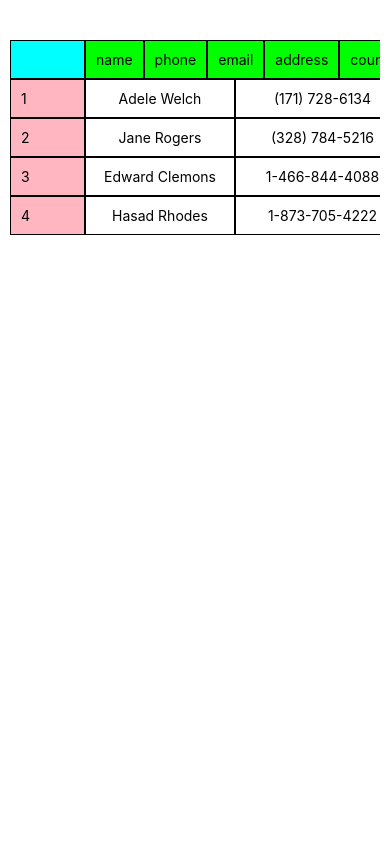
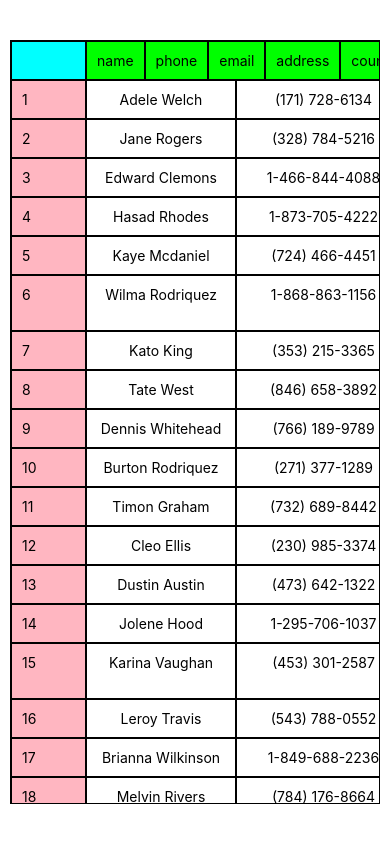
Before and after one commit to DrewIndeed/react-native-projects, a React Native app in the folder freezable-table/: screen / in a window 390 px wide. Built offline with nearby package versions, Linux system fonts and the light colour scheme.

Commit message:
108: refactor: improve cells keys for later Targeting Rendering

```diff
--- a/freezable-table/App.tsx
+++ b/freezable-table/App.tsx
@@ -39,15 +39,16 @@ export default function App() {
   return (
     <View style={styles.container}>
       <FreezableTable
-        data={testData.slice(0, 4)}
+        data={testData}
         width={[75, 150, 175, 275, 250, 175]}
         freezeHeaderNum={0}
         freezeColNum={0}
-
         mainContainerStyles={{
           marginVertical: 40,
           marginHorizontal: 10,
+          borderWidth: 1,
         }}
+        // innerBorderWidth={3}
         // firstCellContent="count"
         // boldHeader={true}
         // boldFreezeCol={true}
--- a/freezable-table/FreezableTable.tsx
+++ b/freezable-table/FreezableTable.tsx
@@ -14,10 +14,7 @@ import {
 function getRandomNumberBetween(min: number, max: number) {
   return Math.random() * (max - min + 1) + min;
 }
-//capitalize only the first letter of the string.
-function capitalizeFirstLetter(targetStr: string) {
-  return targetStr.charAt(0).toUpperCase() + targetStr.slice(1);
-}
+
 //capitalize all words of a targetStr.
 function capitalizeWords(targetStr: string) {
   return targetStr.replace(/(?:^|\s)\S/g, function (a) {
@@ -43,7 +40,7 @@ interface FreezableTableProps {
   capHeader?: boolean;
   upperHeader?: boolean;
 
-  borderWidth?: number;
+  innerBorderWidth?: number;
   bgColors?: {
     cornerCell?: string;
     header?: string;
@@ -69,7 +66,7 @@ export default function FreezableTable({
   boldFreezeCol,
   capHeader,
   upperHeader,
-  borderWidth,
+  innerBorderWidth,
   bgColors,
   textColors,
 }: FreezableTableProps) {
@@ -167,13 +164,15 @@ export default function FreezableTable({
   const HeaderRow = ({
     hidden,
     headerRowData,
+    rowOrder,
   }: {
     hidden: boolean;
     headerRowData: string[];
+    rowOrder: number;
   }) => {
     // styles container for first and following cells
     const commonCellsStyles: StyleProp<TextStyle> = {
-      borderWidth: borderWidth || 1,
+      borderWidth: innerBorderWidth || 1,
       padding: 10,
       backgroundColor: bgColors?.header || '#fff',
       fontWeight: boldHeader ? 'bold' : 'normal',
@@ -226,10 +225,7 @@ export default function FreezableTable({
                 : headerCellsStyles.otherCells.style,
               { width: width[idx] },
             ]}
-            key={`Header Render ${getRandomNumberBetween(
-              0,
-              data.length * 1000000
-            )}`}
+            key={`freeze-row-${rowOrder}-cell-${idx}`}
           >
             {content}
           </Text>
@@ -256,7 +252,7 @@ export default function FreezableTable({
 
     // styles container for first and following cells
     const commonCellsStyles: StyleProp<TextStyle> = {
-      borderWidth: borderWidth || 1,
+      borderWidth: innerBorderWidth || 1,
       textAlign: 'center',
       padding: 10,
     };
@@ -293,10 +289,7 @@ export default function FreezableTable({
                 : dataRowStyles.otherCells.style,
               { width: width[idx] },
             ]}
-            key={`Data Row Render ${getRandomNumberBetween(
-              0,
-              data.length * 1000000
-            )}`}
+            key={`data-row-${rowOrder}-cell-${idx}`}
           >
             {data}
           </Text>
@@ -309,13 +302,11 @@ export default function FreezableTable({
     <View style={[styles.mainContainer, mainContainerStyles]}>
       {/* beneath table to display freeze column */}
       <View style={[styles.freezeColTable]}>
-        {headerRowDataFrame.map((headerRowArr) => (
+        {headerRowDataFrame.map((headerRowArr: string[], idx: number) => (
           <HeaderRow
-            key={`Header Frame Hidden Table Render ${getRandomNumberBetween(
-              0,
-              data.length * 1000000
-            )}`}
+            key={`freeze-row-${idx}-hidden`}
             headerRowData={headerRowArr}
+            rowOrder={idx}
             hidden
           />
         ))}
@@ -347,10 +338,9 @@ export default function FreezableTable({
               .slice(freezeHeaderNum ? freezeHeaderNum - 1 : 0)
               .map((item, idx) => (
                 <DataRow
-                  key={`Hidden Table Render ${getRandomNumberBetween(
-                    0,
-                    data.length * 1000000
-                  )}`}
+                  key={`data-row-${
+                    freezeHeaderNum ? idx + (freezeHeaderNum - 1) : idx
+                  }-hidden`}
                   dataItem={item}
                   rowOrder={freezeHeaderNum ? idx + (freezeHeaderNum - 1) : idx}
                   hidden
@@ -363,13 +353,11 @@ export default function FreezableTable({
       {/* float table to display scrollable table */}
       {/* ! CONDITION for marginLeft: must have to display freeze column from underneath table */}
       <View style={[styles.scrollableTable, { marginLeft: accWidth }]}>
-        {headerRowDataFrame.map((headerRowArr) => (
+        {headerRowDataFrame.map((headerRowArr: string[], idx: number) => (
           <HeaderRow
-            key={`Header Frame Scrollable Table Render ${getRandomNumberBetween(
-              0,
-              data.length * 1000000
-            )}`}
+            key={`freeze-row-${idx}-scrollable`}
             headerRowData={headerRowArr}
+            rowOrder={idx}
             hidden={false}
           />
         ))}
@@ -413,10 +401,9 @@ export default function FreezableTable({
               .slice(freezeHeaderNum ? freezeHeaderNum - 1 : 0)
               .map((item, idx) => (
                 <DataRow
-                  key={`Scrollable Table Render ${getRandomNumberBetween(
-                    0,
-                    data.length * 1000000
-                  )}`}
+                  key={`data-row-${
+                    freezeHeaderNum ? idx + (freezeHeaderNum - 1) : idx
+                  }-scrollable`}
                   dataItem={item}
                   rowOrder={freezeHeaderNum ? idx + (freezeHeaderNum - 1) : idx}
                   hidden={false}
```
